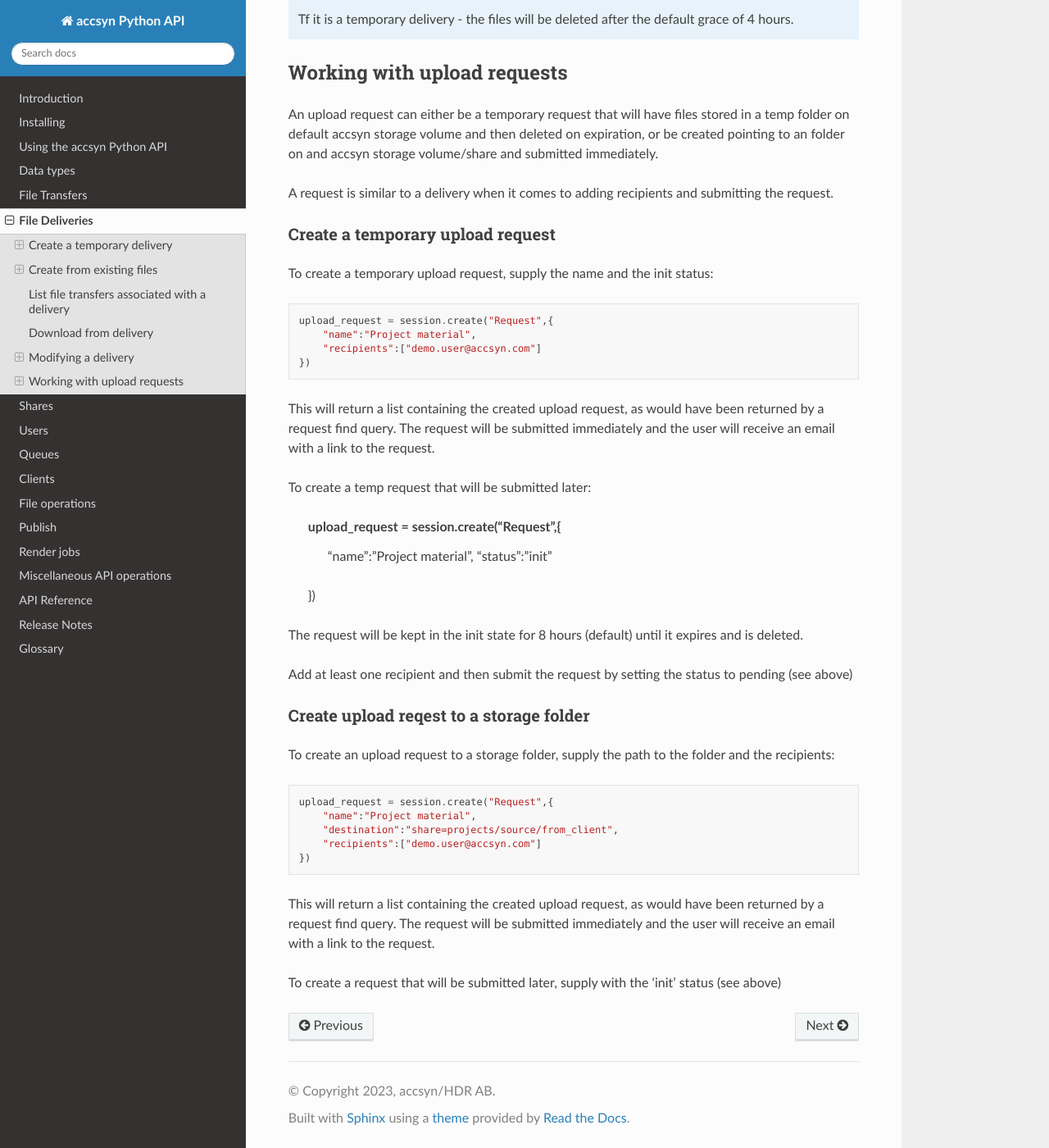
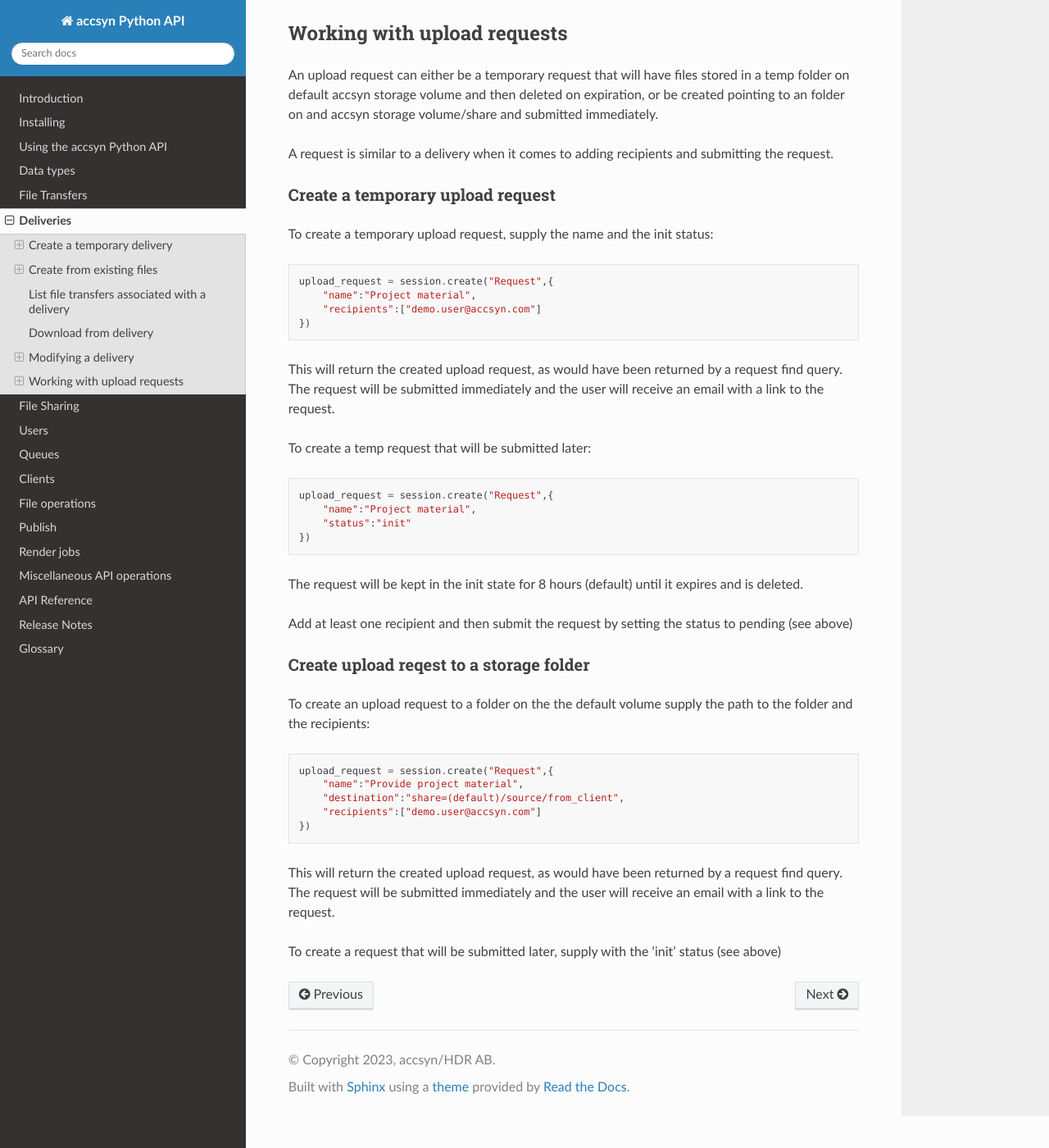
Before and after one commit to accsyn/accsyn-python-api, a Sphinx documentation site: the page built from doc/deliveries.rst, in a window 1280 px wide and 1400 px high, scrolled down 5060 px. Shown: the whole window at 82% size. Built offline with Sphinx 7.4.7 and the Read the Docs theme 3.1.0, drawn with Linux system fonts in a browser that asks for light colours; some of the changed text lies outside the part shown.

Commit message:
Finish up deliveries doc, file sharing WIP

```diff
--- a/doc/deliveries.rst
+++ b/doc/deliveries.rst
@@ -33,7 +33,7 @@ To create a temporary delivery, supply the name and the init status::
         "status":"init"
     })
 
-This will return a list containing the created delivery, as would have been returned by a delivery find query.
+This will return the created delivery, as would have been returned by a delivery find query.
 
 The delivery will be kept in the init state for 8 hours (default) until it expires and is deleted.
 
@@ -143,7 +143,7 @@ The delivery will be submitted and the user will receive an email with a link to
 The files will be available for download for the default duration of one month.
 
 List files and folders associated with a delivery
-------------------------------------------------
+-------------------------------------------------
 
 To list files and folders that has been sent with a delivery::
 
@@ -244,10 +244,10 @@ To create a temporary upload request, supply the name and the init status::
         "recipients":["demo.user@accsyn.com"]
     })
 
-This will return a list containing the created upload request, as would have been returned by a request find query. The request will be
+This will return the created upload request, as would have been returned by a request find query. The request will be
 submitted immediately and the user will receive an email with a link to the request.
 
-To create a temp request that will be submitted later:
+To create a temp request that will be submitted later::
 
     upload_request = session.create("Request",{
         "name":"Project material",
@@ -261,15 +261,15 @@ Add at least one recipient and then submit the request by setting the status to
 Create upload reqest to a storage folder
 ----------------------------------------
 
-To create an upload request to a storage folder, supply the path to the folder and the recipients::
+To create an upload request to a folder on the the default volume supply the path to the folder and the recipients::
 
     upload_request = session.create("Request",{
-        "name":"Project material",
-        "destination":"share=projects/source/from_client",
+        "name":"Provide project material",
+        "destination":"share=(default)/source/from_client",
         "recipients":["demo.user@accsyn.com"]
     })
 
-This will return a list containing the created upload request, as would have been returned by a request find query. The request will be
+This will return the created upload request, as would have been returned by a request find query. The request will be
 submitted immediately and the user will receive an email with a link to the request.
 
 To create a request that will be submitted later, supply with the 'init' status (see above)
--- a/doc/index.rst
+++ b/doc/index.rst
@@ -17,7 +17,7 @@ Welcome to the accsyn :term:`Python` :term:`API` documentation.
     datatypes
     transfers
     deliveries
-    shares
+    filesharing
     users
     queues
     clients
```
Also changed, not shown: other parts of doc/deliveries.rst (+7 -7 lines), doc/filesharing.rst (renamed from doc/shares.rst, +16 -7 lines).
